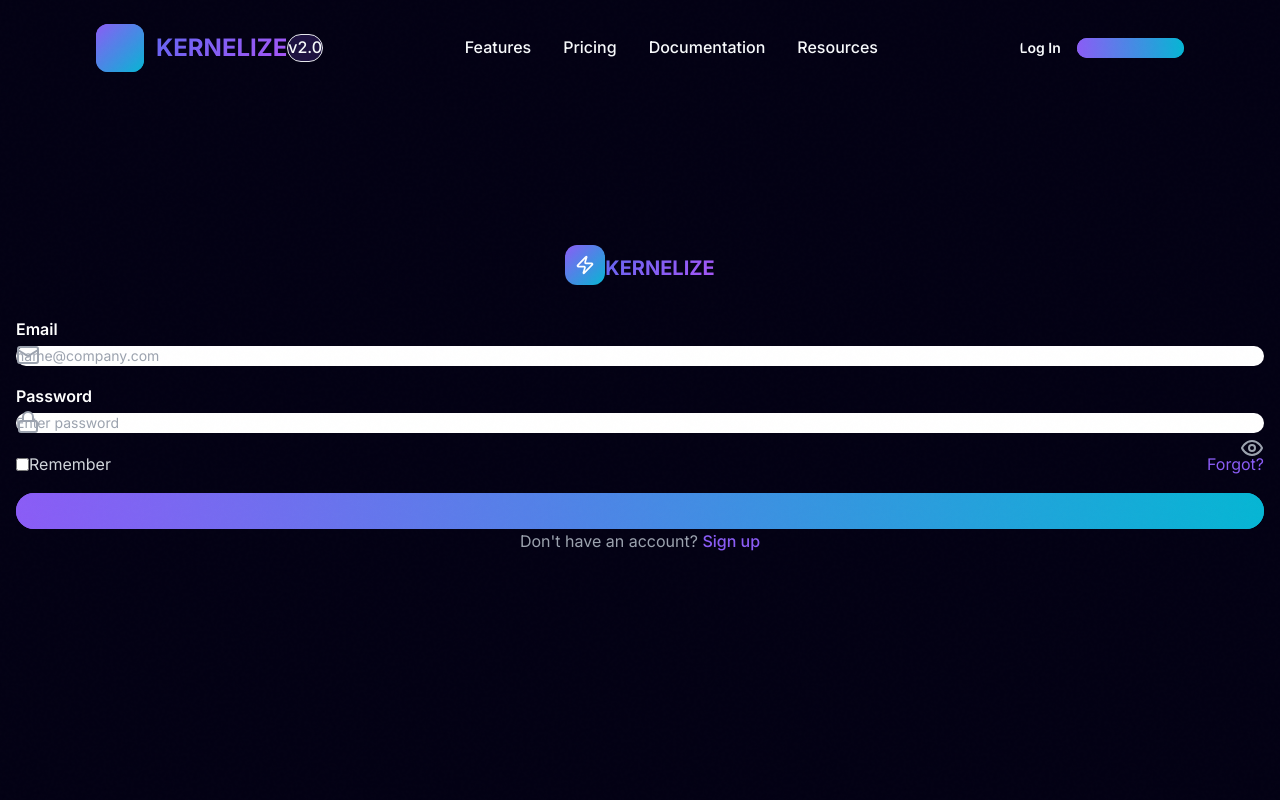
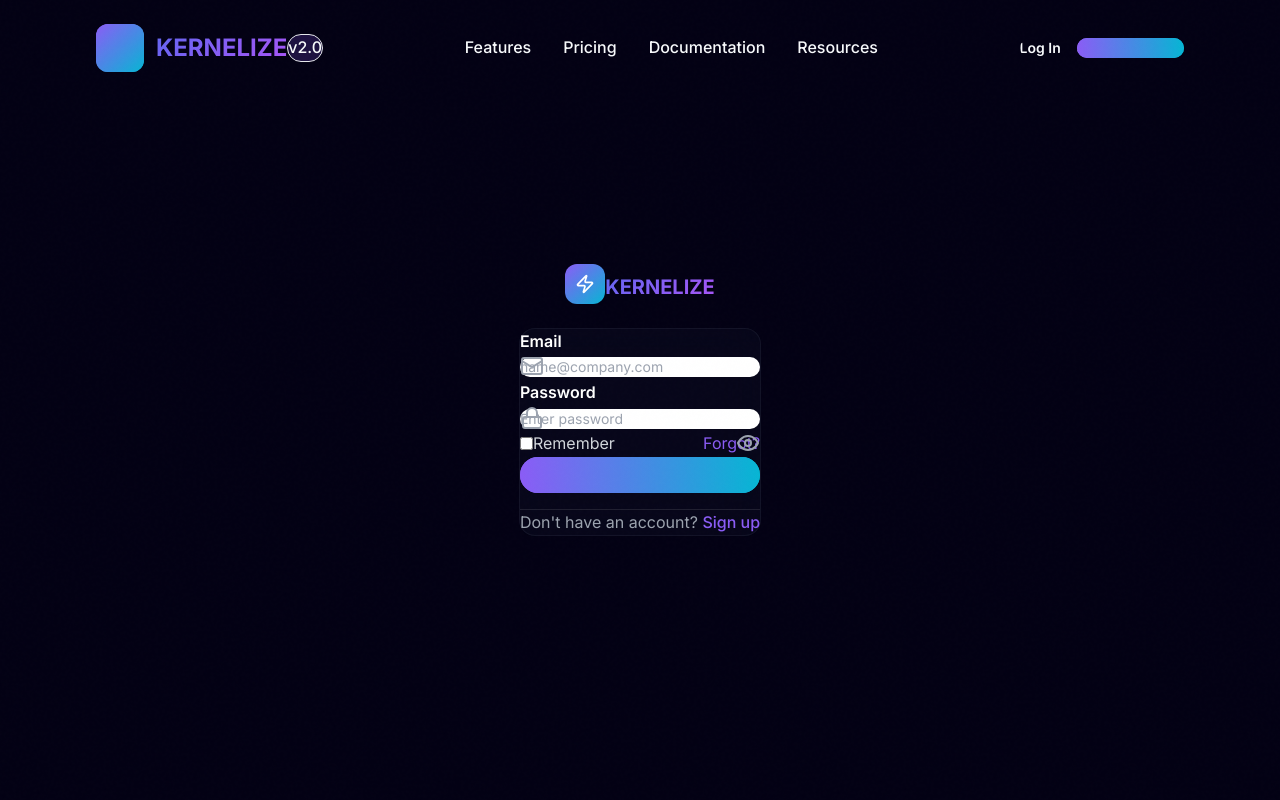
Before and after one commit to jitenkr2030/kernelize-platform, a Next.js app in the folder landing-page/: page /login in a window 1280 px wide. Shown: the top 800 px of the page. Built offline with nearby package versions, Linux system fonts and the light colour scheme.

Commit message:
fix: add card container around forms for clear boundaries

```diff
--- a/landing-page/app/login/page.tsx
+++ b/landing-page/app/login/page.tsx
@@ -20,6 +20,7 @@ import Link from 'next/link'
 import { motion } from 'framer-motion'
 import { Zap, Mail, Lock, Eye, EyeOff } from 'lucide-react'
 import { Button } from '@/components/ui/Button'
+import { Card } from '@/components/ui/Card'
 
 export default function LoginPage() {
   const [email, setEmail] = useState('')
@@ -42,10 +43,9 @@ export default function LoginPage() {
         initial={{ opacity: 0, y: 20 }}
         animate={{ opacity: 1, y: 0 }}
         transition={{ duration: 0.5 }}
-        className="w-full max-w-xs px-4"
       >
         {/* Logo */}
-        <div className="text-center mb-8">
+        <div className="text-center mb-6">
           <Link href="/" className="inline-flex items-center gap-2">
             <div className="w-10 h-10 bg-gradient-to-br from-primary via-purple-500 to-accent rounded-xl flex items-center justify-center">
               <Zap className="w-5 h-5 text-white" />
@@ -54,7 +54,8 @@ export default function LoginPage() {
           <span className="text-xl font-bold gradient-text ml-2">KERNELIZE</span>
         </div>
 
-        <form onSubmit={handleSubmit} className="space-y-4">
+        <Card className="w-80 p-5">
+          <form onSubmit={handleSubmit} className="space-y-3">
             <div>
               <label className="block text-xs font-semibold text-white mb-1.5">Email</label>
               <div className="relative">
@@ -118,12 +119,13 @@ export default function LoginPage() {
             </Button>
           </form>
 
-        <p className="text-center text-xs text-gray-400 mt-5">
+          <p className="text-center text-xs text-gray-400 mt-4 pt-4 border-t border-white/10">
             Don't have an account?{' '}
             <Link href="/signup" className="text-primary hover:text-accent font-medium">
               Sign up
             </Link>
           </p>
+        </Card>
       </motion.div>
     </main>
   )
```
Also changed, not shown: landing-page/app/signup/page.tsx (+5 -3 lines). Lines whose indentation alone changed are shown as unchanged.
